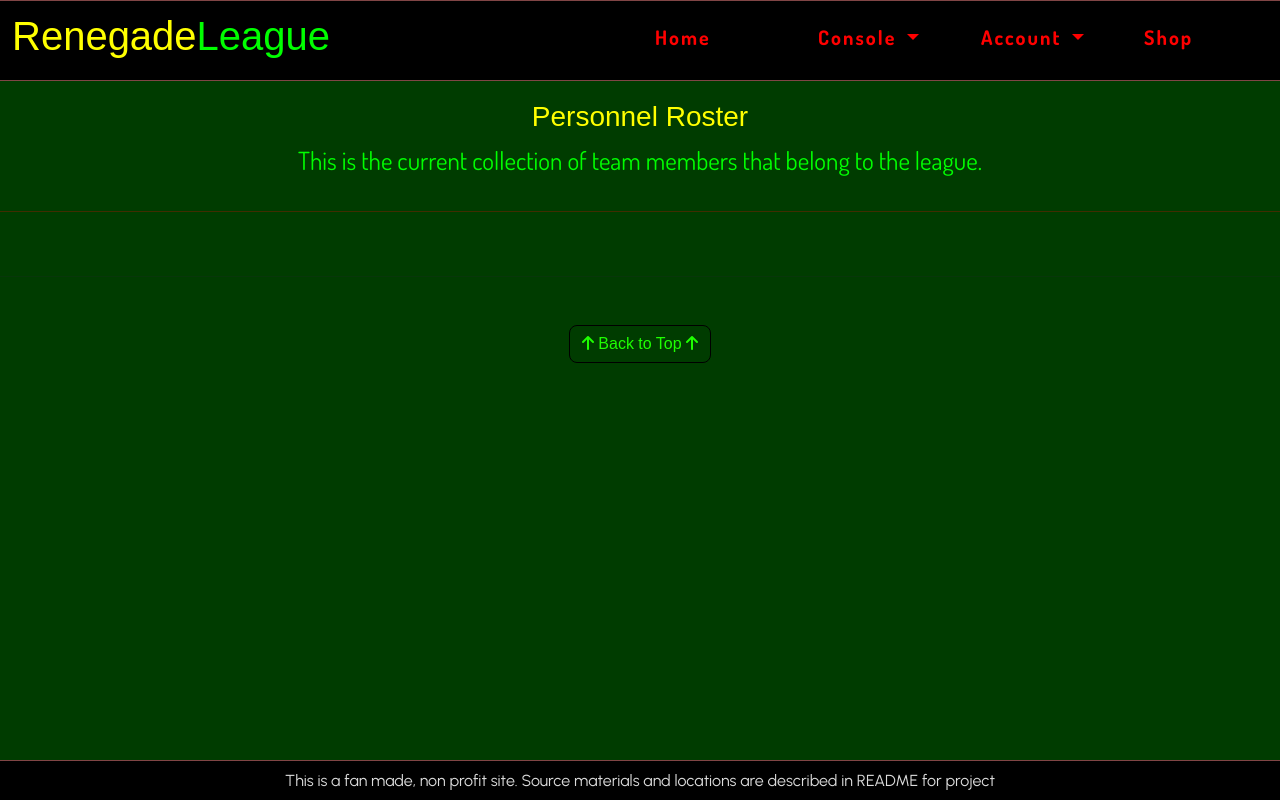
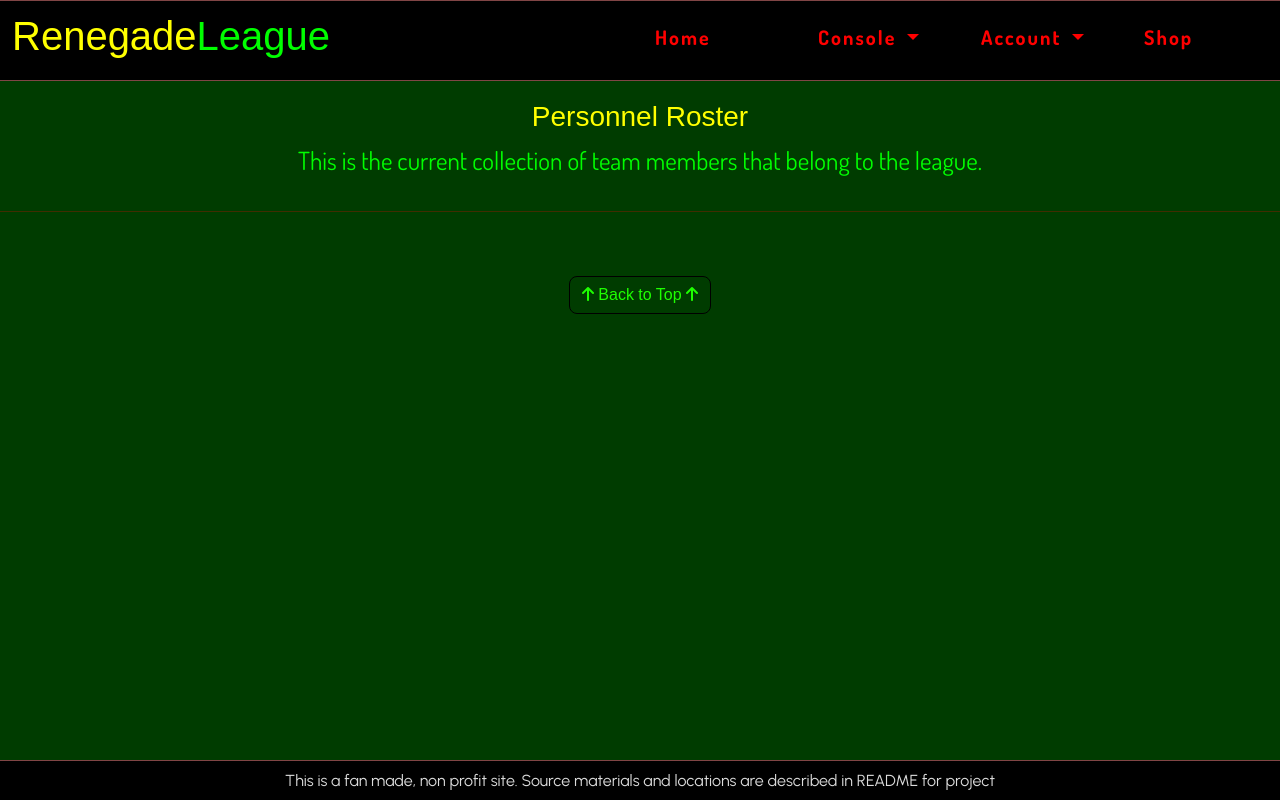
Before and after one commit to lukemunsch/fantasy-blog-shop, a Django app: page /personnel/ in a window 1280 px wide. Run offline with Django 3.2, Linux system fonts and the light colour scheme; data that the repository does not hold is empty; some libraries are stand-ins or nearby versions; some web fonts are replaced.

Commit message:
Update new content for cloud personnel and html

```diff
--- a/personnel/templates/personnel/personnel.html
+++ b/personnel/templates/personnel/personnel.html
@@ -102,7 +102,6 @@
     {% endfor %}
   </div>
 </div>
-<hr class="mb-5" />
 <div class="container">
   <div class="row">
     <div class="col-12 text-center btt-btn">
```
Also changed, not shown: media/cloudstrife.jpg (added).
